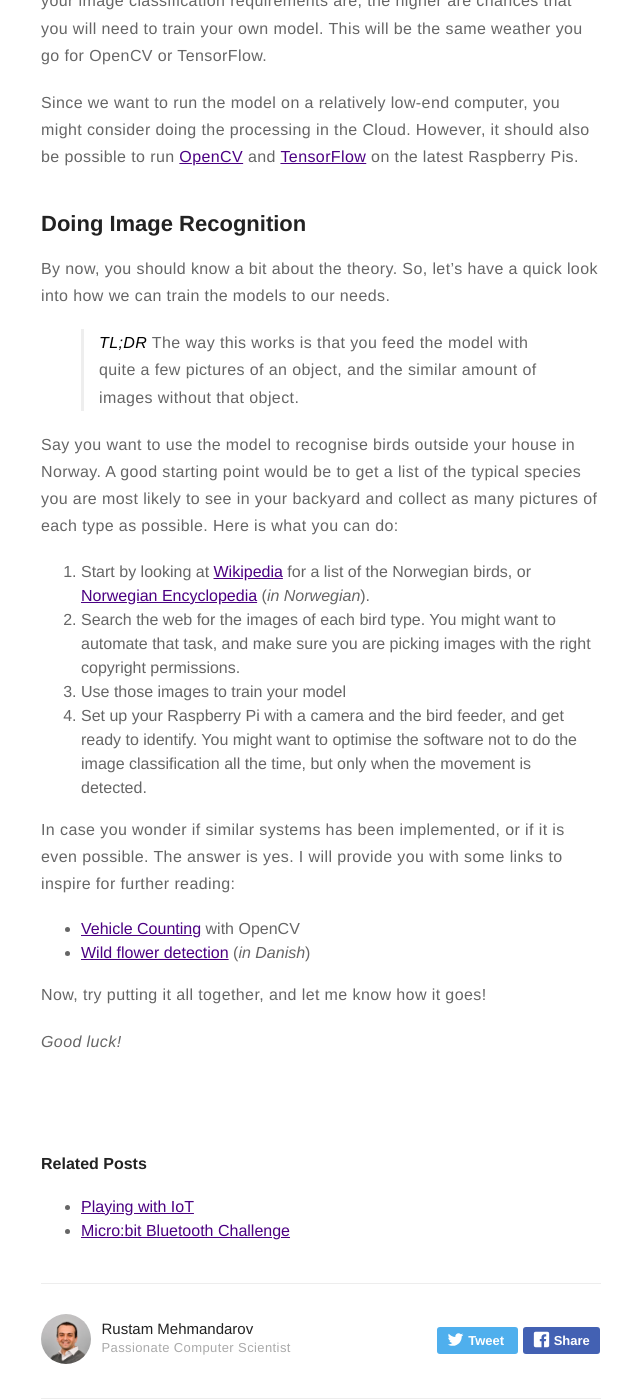
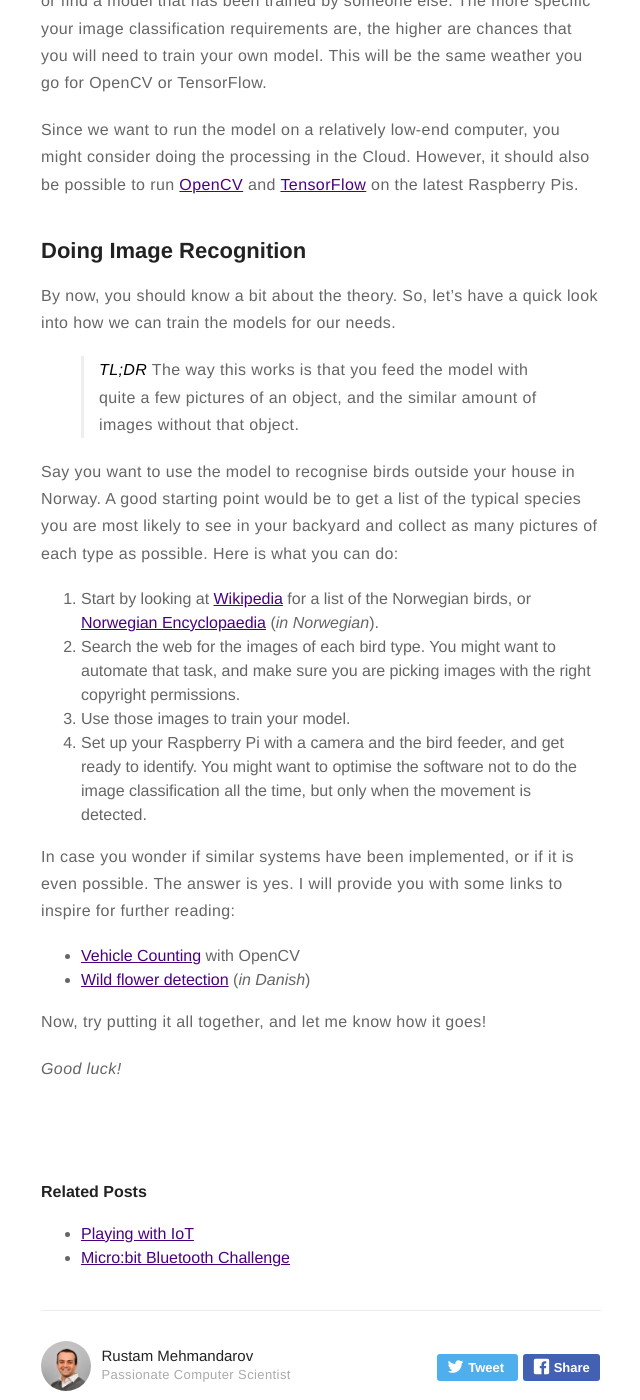
Before and after one commit to mehmandarov/mehmandarov.github.io, a Jekyll site: the page built from _posts/2017-04-26-how-to-train-your-camera.markdown, in a window 1280 px wide and 1400 px high, scrolled down 1509 px. Shown: the whole window, without its empty margins (319-959 px from the left). Built offline with Jekyll 4.4.1, drawn with Linux system fonts in a browser that asks for light colours; some of the changed text lies outside the part shown.

Commit message:
New post update

```diff
--- a/_posts/2017-04-26-how-to-train-your-camera.markdown
+++ b/_posts/2017-04-26-how-to-train-your-camera.markdown
@@ -26,11 +26,11 @@
 
 This week I have been given a challenge to suggest a solution to the following problem:
 
-> *"Given a simple computer, like a Raspberry Pi, a camera and a bird feeder, create a system that can identify birds feeding there throughout the day."*
+> *"Given a simple computer, like a Raspberry Pi, a camera and a bird feeder, create a system that can identify the birds feeding there throughout the day."*
 
 Since the question was more of a theoretical kind, I decided to limit this post to introducing the building blocks and giving an explanation about how you would typically build a system like that.
 
-Recognising objects is a pretty common task these days and it has been solved in quite a few ways by different approaches.
+Recognising objects is a pretty common task these days, and it has been solved in quite a few ways by different approaches. Let's have a look at how this works.
 
 > _**TL;DR**_ There are some traditional ways of doing image recognition and object detection, like in OpenCV, and there are some techniques based on Deep Learning object detection, like in TensorFlow. Want to know more? Keep on reading.
 
@@ -51,18 +51,18 @@
 
 ## Doing Image Recognition
 
-By now, you should know a bit about the theory. So, let's have a quick look into how we can train the models to our needs.
+By now, you should know a bit about the theory. So, let's have a quick look into how we can train the models for our needs.
 
 > _**TL;DR**_ The way this works is that you feed the model with quite a few pictures of an object, and the similar amount of images without that object.
 
 Say you want to use the model to recognise birds outside your house in Norway. A good starting point would be to get a list of the typical species you are most likely to see in your backyard and collect as many pictures of each type as possible. Here is what you can do:
 
-1. Start by looking at [Wikipedia][7]{:target="_blank"} for a list of the Norwegian birds, or [Norwegian Encyclopedia][8]{:target="_blank"} (*in Norwegian*).
+1. Start by looking at [Wikipedia][7]{:target="_blank"} for a list of the Norwegian birds, or [Norwegian Encyclopaedia][8]{:target="_blank"} (*in Norwegian*).
 2. Search the web for the images of each bird type. You might want to automate that task, and make sure you are picking images with the right copyright permissions.
-3. Use those images to train your model
+3. Use those images to train your model.
 4. Set up your Raspberry Pi with a camera and the bird feeder, and get ready to identify. You might want to optimise the software not to do the image classification all the time, but only when the movement is detected.
 
-In case you wonder if similar systems has been implemented, or if it is even possible. The answer is yes. I will provide you with some links to inspire for further reading:
+In case you wonder if similar systems have been implemented, or if it is even possible. The answer is yes. I will provide you with some links to inspire for further reading:
 
 * [Vehicle Counting][9]{:target="_blank"} with OpenCV
 * [Wild flower detection][10]{:target="_blank"} (*in Danish*)
```
